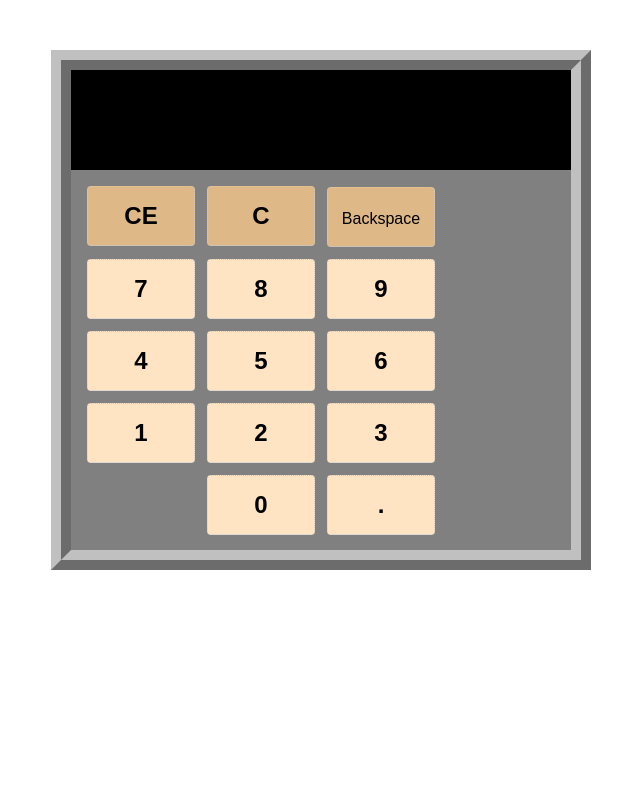
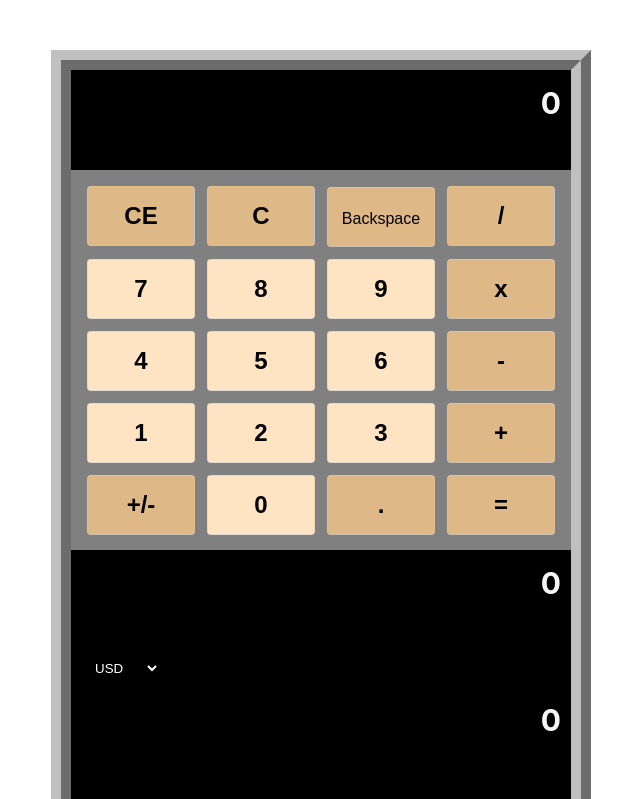
Before and after one commit to shubhaw/calculator, a React (Create React App) app: page / in a window 1280 px wide. Shown: the top 799 px of the page, without its empty margins (319-959 px from the left). Built offline with nearby package versions, Linux system fonts and the light colour scheme.

Commit message:
Added all functions of a currency converter (hardcoded rate for now)

```diff
--- a/src/components/ButtonsPanel/ButtonsPanel.js
+++ b/src/components/ButtonsPanel/ButtonsPanel.js
@@ -37,7 +37,7 @@ const ButtonsPanel = props => {
             <div>
                 <Button onPress={props.onButtonPressed} buttonType='Operation' value='+/-' hide={props.isCurrencyConverter && !props.isCalculator} />
                 <Button onPress={props.onButtonPressed} buttonType='Number' value='0' />
-                <Button onPress={props.onButtonPressed} buttonType='Number' value='.' />
+                <Button onPress={props.onButtonPressed} buttonType='Operation' value='.' />
                 <Button onPress={props.onButtonPressed} buttonType='Operation' value='=' hide ={props.isCurrencyConverter && !props.isCalculator}/>
             </div>
         </div>
--- /dev/null
+++ b/src/components/ConversionPanel/ConversionPanel.js
@@ -0,0 +1,24 @@
+import React from 'react';
+import styleClasses from './ConversionPanel.module.css';
+import Dropdown from '../UIElements/Dropdown/Dropdown';
+import DisplayPanel from '../DisplayPanel/DisplayPanel';
+
+const ConversionPanel = props => {
+
+    return (
+        <div className={styleClasses.ConversionPanel}>
+            <DisplayPanel currentValue={props.baseCurrencyValue} />
+            <Dropdown
+                currencyList={props.currencyList}
+                initialValue={props.initialBaseCurrency}
+                onNewCurrencySelected={props.onNewBaseCurrencySelected} />
+            <DisplayPanel currentValue={props.targetCurrencyValue} />
+            <Dropdown
+                currencyList={props.currencyList}
+                initialValue={props.initialTargetCurrency}
+                onNewCurrencySelected={props.onNewTargetCurrencySelected} />
+        </div>
+    );
+};
+
+export default ConversionPanel;
--- a/src/components/Layout/Layout.js
+++ b/src/components/Layout/Layout.js
@@ -6,7 +6,7 @@ import CurrencyConverter from '../../containers/CurrencyConverter/CurrencyConver
 const Layout = props => {
     return (
         <div className={styleClasses.Layout}>
-            {/* <Calculator /> */}
+            <Calculator />
             <CurrencyConverter />
         </div>
     );
--- /dev/null
+++ b/src/components/UIElements/Dropdown/Dropdown.js
@@ -0,0 +1,17 @@
+import React from 'react';
+import styleClasses from './Dropdown.module.css';
+
+const Dropdown = props => {
+    return (
+        <div className={styleClasses.Dropdown}>
+            <select onChange={(event) => props.onNewCurrencySelected(event.target.value)}>
+                <option value={props.initialValue}>{props.initialValue}</option>
+                {
+                    props.currencyList.map(currency => <option key={currency} value={currency}>{currency}</option>)
+                }
+            </select>
+        </div>
+    );
+};
+
+export default Dropdown;
--- /dev/null
+++ b/src/components/UIElements/Dropdown/Dropdown.module.css
@@ -0,0 +1,12 @@
+.Dropdown {
+    outline: none;
+    background-color: black;
+}
+
+.Dropdown select {
+    padding: 10px 20px;
+    color: white;
+    background-color: black;
+    outline: none;
+    border: none;
+}
--- a/src/containers/CurrencyConverter/CurrencyConverter.js
+++ b/src/containers/CurrencyConverter/CurrencyConverter.js
@@ -1,13 +1,54 @@
-import React, {Component} from 'react';
+import React, { Component } from 'react';
+import { connect } from 'react-redux';
+
+import {
+    PRESS_CURRENCY_NUMBER_BUTTON,
+    CHANGE_BASE_CURRENCY,
+    CHANGE_TARGET_CURRENCY,
+    PRESS_CURRENCY_BACKSPACE_BUTTON,
+    PRESS_CURRENCY_CLEAR_BUTTON,
+    PRESS_CURRENCY_DOT_BUTTON
+} from '../../store/actions/actionTypes';
+
 import Aux from '../../hoc//Auxiliary/Auxiliary';
-import DisplayPanel from '../../components/DisplayPanel/DisplayPanel';
 import ButtonsPanel from '../../components/ButtonsPanel/ButtonsPanel';
+import ConversionPanel from '../../components/ConversionPanel/ConversionPanel';
 
 class CurrencyConverter extends Component {
+    onButtonPressed = (type, value) => {
+        if (type === 'Number') {
+            this.props.onButtonPressed(value);
+            return;
+        }
+
+        switch (value) {
+            case 'C':
+            case 'CE':
+                this.props.onClearButtonPressed();
+                break;
+            case 'Backspace':
+                this.props.onBackspacePressed();
+                break;
+            case '.':
+                this.props.onDotButtonPressed();
+                break;
+            default: break;
+        }
+    }
+
     render() {
+
         return (
             <Aux>
-                <DisplayPanel currentValue={this.props.displayText} stackValue={this.props.stack} />
+                <ConversionPanel
+                    currencyList={this.props.currencyList}
+                    initialBaseCurrency={this.props.baseCurrency}
+                    initialTargetCurrency={this.props.targetCurrency}
+                    onNewBaseCurrencySelected={this.props.newBaseCountrySelected}
+                    onNewTargetCurrencySelected={this.props.newTargetCountrySelected}
+                    baseCurrencyValue={this.props.baseCurrencyValue}
+                    targetCurrencyValue={this.props.targetCurrencyValue}
+                />
                 <ButtonsPanel isCurrencyConverter
                     onButtonPressed={this.onButtonPressed} />
             </Aux>
@@ -15,4 +56,25 @@ class CurrencyConverter extends Component {
     }
 }
 
-export default CurrencyConverter;
+const mapStateToProps = state => {
+    return {
+        currencyList: state.currencyConverter.currencyList,
+        baseCurrency: state.currencyConverter.baseCurrency,
+        targetCurrency: state.currencyConverter.targetCurrency,
+        baseCurrencyValue: state.currencyConverter.baseCurrencyValue,
+        targetCurrencyValue: state.currencyConverter.targetCurrencyValue
+    }
+}
+
+const mapDispatchToProps = dispatch => {
+    return {
+        newBaseCountrySelected: (currency) => dispatch({ type: CHANGE_BASE_CURRENCY, currency: currency }),
+        newTargetCountrySelected: (currency) => dispatch({ type: CHANGE_TARGET_CURRENCY, currency: currency }),
+        onButtonPressed: (value) => dispatch({ type: PRESS_CURRENCY_NUMBER_BUTTON, value: value }),
+        onBackspacePressed: () => dispatch({ type: PRESS_CURRENCY_BACKSPACE_BUTTON }),
+        onClearButtonPressed: () => dispatch({ type: PRESS_CURRENCY_CLEAR_BUTTON }),
+        onDotButtonPressed: () => dispatch({ type: PRESS_CURRENCY_DOT_BUTTON })
+    }
+}
+
+export default connect(mapStateToProps, mapDispatchToProps)(CurrencyConverter);
--- a/src/containers/calculator/calculator.js
+++ b/src/containers/calculator/calculator.js
@@ -53,7 +53,7 @@ class Calculator extends Component {
     }
 
     render() {
-        console.log(this.props);
+        // console.log(this.props);
         return (
             <Aux>
                 <DisplayPanel currentValue={this.props.displayText} stackValue={this.props.stack} />
@@ -66,12 +66,12 @@ class Calculator extends Component {
 
 const mapStateToProps = state => {
     return {
-        stack: [...state.stack],
-        currentResult: state.currentResult,
-        currentInput: state.currentInput,
-        displayText: state.displayText,
-        currentOperation: state.currentOperation,
-        errorText: state.errorText
+        stack: [...state.calculator.stack],
+        currentResult: state.calculator.currentResult,
+        currentInput: state.calculator.currentInput,
+        displayText: state.calculator.displayText,
+        currentOperation: state.calculator.currentOperation,
+        errorText: state.calculator.errorText
     }
 };
 
--- a/src/index.js
+++ b/src/index.js
@@ -1,14 +1,20 @@
 import React from 'react';
 import ReactDOM from 'react-dom';
 import { Provider } from 'react-redux';
-import { createStore } from 'redux';
-import reducer from './store/reducers/calculator';
+import { createStore, combineReducers } from 'redux';
+import calculatorReducer from './store/reducers/calculator';
+import currencyConverterReducer from './store/reducers/currencyConverter';
 
 import './index.css';
 import App from './App';
 import * as serviceWorker from './serviceWorker';
 
-const store = createStore(reducer, window.__REDUX_DEVTOOLS_EXTENSION__ && window.__REDUX_DEVTOOLS_EXTENSION__());
+const rootReducer = combineReducers({
+    calculator: calculatorReducer,
+    currencyConverter: currencyConverterReducer
+});
+
+const store = createStore(rootReducer, window.__REDUX_DEVTOOLS_EXTENSION__ && window.__REDUX_DEVTOOLS_EXTENSION__());
 
 ReactDOM.render(<Provider store={store}><App /></Provider>, document.getElementById('root'));
 
--- a/src/store/actions/actionTypes.js
+++ b/src/store/actions/actionTypes.js
@@ -5,3 +5,11 @@ export const PRESS_OPERATION_BUTTON = 'PRESS_OPERATION_BUTTON';
 export const PRESS_EQUALS_TO_BUTTON = 'PRESS_EQUALS_TO_BUTTON';
 export const PRESS_TOGGLE_SIGN_BUTTON = 'PRESS_TOGGLE_SIGN_BUTTON';
 export const PRESS_DOT_BUTTON = 'PRESS_DOT_BUTTON';
+
+
+export const PRESS_CURRENCY_NUMBER_BUTTON = 'PRESS_CURRENCY_NUMBER_BUTTON';
+export const CHANGE_BASE_CURRENCY = 'CHANGE_BASE_CURRENCY';
+export const CHANGE_TARGET_CURRENCY = 'CHANGE_TARGET_CURRENCY';
+export const PRESS_CURRENCY_BACKSPACE_BUTTON = 'PRESS_CURRENCY_BACKSPACE_BUTTON';
+export const PRESS_CURRENCY_CLEAR_BUTTON = 'PRESS_CURRENCY_CLEAR_BUTTON';
+export const PRESS_CURRENCY_DOT_BUTTON = 'PRESS_CURRENCY_DOT_BUTTON';
--- /dev/null
+++ b/src/store/reducers/currencyConverter.js
@@ -0,0 +1,100 @@
+import {
+    PRESS_CURRENCY_NUMBER_BUTTON,
+    CHANGE_BASE_CURRENCY,
+    CHANGE_TARGET_CURRENCY,
+    PRESS_CURRENCY_BACKSPACE_BUTTON,
+    PRESS_CURRENCY_CLEAR_BUTTON,
+    PRESS_CURRENCY_DOT_BUTTON
+} from '../actions/actionTypes';
+
+const initialState = {
+    currencyList: ['CAD', 'EUR', 'GBP', 'INR', 'USD'],
+    baseCurrency: 'USD',
+    targetCurrency: 'INR',
+    baseCurrencyValue: 0,
+    targetCurrencyValue: 0
+}
+
+const TEMP_CONVERSION_RATE = 71.71;
+
+const reducer = (state = initialState, action) => {
+
+    switch (action.type) {
+        case PRESS_CURRENCY_NUMBER_BUTTON:
+            return pressCurrencyNumberButton(state, action);
+        case CHANGE_BASE_CURRENCY:
+            return changeBaseCurrency(state, action);
+        case CHANGE_TARGET_CURRENCY:
+            return changeTargetCurrency(state, action);
+        case PRESS_CURRENCY_BACKSPACE_BUTTON:
+            return pressCurrencyBackspaceButton(state);
+        case PRESS_CURRENCY_CLEAR_BUTTON:
+            return pressCurrencyClearButton(state);
+        case PRESS_CURRENCY_DOT_BUTTON:
+            return pressCurrencyDotButton(state);
+        default: return state;
+    }
+}
+
+const pressCurrencyNumberButton = (state, action) => {
+    let baseCurrencyValue = state.baseCurrencyValue;
+    baseCurrencyValue = Number(baseCurrencyValue.toString() + action.value);
+    return {
+        ...state,
+        currencyList: [...state.currencyList],
+        baseCurrencyValue: baseCurrencyValue,
+        targetCurrencyValue: TEMP_CONVERSION_RATE * baseCurrencyValue
+    }
+}
+
+const changeBaseCurrency = (state, action) => {
+    return {
+        ...state,
+        currencyList: [...state.currencyList],
+        baseCurrency: action.currency
+    }
+}
+
+const changeTargetCurrency = (state, action) => {
+    return {
+        ...state,
+        currencyList: [...state.currencyList],
+        baseCurrency: action.currency
+    }
+}
+
+const pressCurrencyBackspaceButton = (state) => {
+    let baseCurrencyValue = state.baseCurrencyValue;
+    baseCurrencyValue = baseCurrencyValue.toString();
+    baseCurrencyValue = baseCurrencyValue.substr(0, baseCurrencyValue.length - 1);
+    if (baseCurrencyValue === '') {
+        baseCurrencyValue = 0
+    }
+    return {
+        ...state,
+        currencyList: [...state.currencyList],
+        baseCurrencyValue: Number(baseCurrencyValue),
+        targetCurrencyValue: TEMP_CONVERSION_RATE * Number(baseCurrencyValue)
+    }
+}
+
+const pressCurrencyClearButton = state => {
+    return {
+        ...state,
+        currencyList: [...state.currencyList],
+        baseCurrencyValue: 0,
+        targetCurrencyValue: 0
+    }
+}
+
+const pressCurrencyDotButton = state => {
+    let baseCurrencyValue = state.baseCurrencyValue;
+    baseCurrencyValue = baseCurrencyValue.toString() + '.';
+    return {
+        ...state,
+        currencyList: [...state.currencyList],
+        baseCurrencyValue: baseCurrencyValue
+    }
+}
+
+export default reducer;
```
Also changed, not shown: src/components/ConversionPanel/ConversionPanel.module.css (added), src/store/actions/currencyConverter.js (added).
